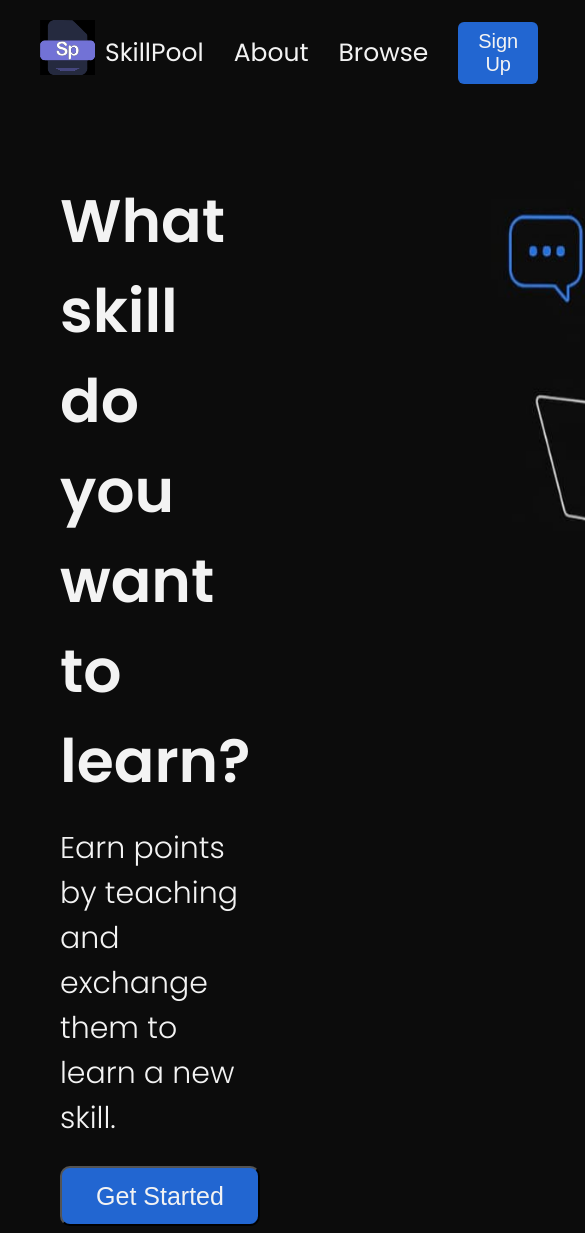
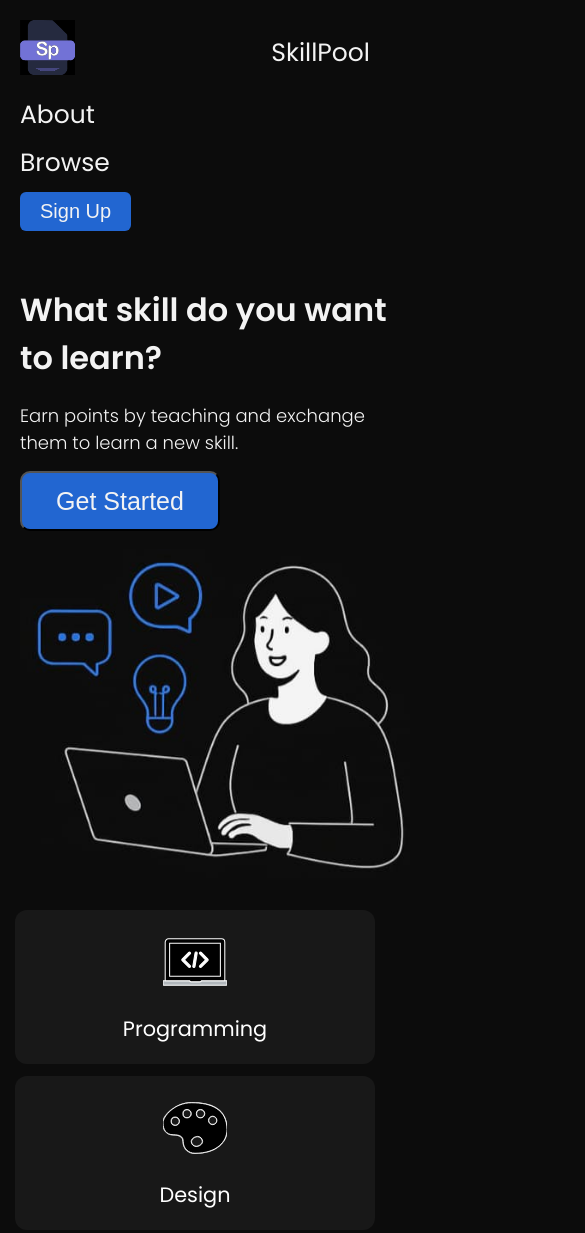
Before and after one commit to AyushSahu143/SkillPool, a plain HTML site: page index.html in a window 390 px wide. Shown: the top 1233 px of the page, 585 px wide, since content can reach past the window. Drawn offline with Linux system fonts and the light colour scheme.

Commit message:
Updated CSS for responsive header and mobile view

```diff
--- a/style.css
+++ b/style.css
@@ -1,33 +1,30 @@
-
 body {
     background-color: #0c0c0c;
     font-family: 'Poppins', sans-serif, 'Times New Roman', Times, serif;
     margin: 0;
-
 }
-
 header {
     display: flex;
-    justify-content: space-between;
     align-items: center;
+    justify-content: flex-start;
+    flex-wrap: wrap;
+    gap: 20px;
     padding: 10px 40px;
     margin-top: 10px;
 }
-
 a {
     text-decoration: none;
     font-size: 25px;
-    margin-right: 30px;
-    color: #f3f3f3;;
+    margin: 0;
+    color: #f3f3f3;
 }
 .linked {
     display: flex;
+    align-items: center;
     gap: 10px;
 }
-
 #brand {
     align-self: center;
-
 }
 #logo {
     margin-right: 0;
@@ -36,7 +33,9 @@ a {
     height: 55px;
     width: auto;
 }
-
+#about {
+    margin-left: auto;
+}
 #signup {
     font-size: 20px;
     padding: 8px 20px;
@@ -45,7 +44,7 @@ a {
     background-color: #2266d1;
     cursor: pointer;
     color: #f3f3f3;
-    margin-right: 60px;
+    margin: 0;
 }
 
 #signup:hover {
@@ -59,21 +58,18 @@ main {
 h1 {
     font-size: 60px;
     font-weight: 600;
-    margin-right: 200px;margin-bottom: 10px;
+    margin-right: 200px;
+    margin-bottom: 10px;
 }
-
 .text-block {
     display: flex;
     flex-direction: column;
     margin-left: 60px;
-
-
 }
 #content {
     display: flex;
     gap: 40px;
     margin-top: 40px;
-
 }
 h2 {
     font-weight: 200;
@@ -86,7 +82,6 @@ h2 {
     max-width: 100%;
     height: 430px;
     margin-right: 60px;
-
 }
 #started {
     height: 60px;
@@ -102,14 +97,12 @@ h2 {
     transform: scale(1.05);
     transition: 0.2s ease;
 }
-
 .featured {
     display: flex;
     gap: 2rem;
     justify-content: center;
     margin: 2rem 0;
 }
-
 .feature-item {
     text-align: center;
     text-decoration: none;
@@ -117,24 +110,100 @@ h2 {
     transition: transform 0.2s ease;
     background-color: #181818;
     height: 150px;
-    width: 270px;
+    width: 300px;
     border-radius: 12px;
     padding-top: 25px;
     padding-bottom: 25px;
-
 }
-
 .feature-item svg {
     width: 100px;
     height: 100px;
     margin-bottom: 0.5rem;
 }
-
 .feature-item:hover {
     transform: scale(1.1);
 }
-
 .feature-item span {
     display: block;
-    font-size: 1.3 rem;
+    font-size: 1.3rem;
 }
+@media (max-width: 900px) {
+    header {
+        gap: 14px;
+        padding: 10px 20px;
+    }
+    h1 {
+        font-size: 44px;
+        margin-right: 0;
+    }
+    h2 {
+        font-size: 22px;
+        margin-right: 0;
+    }
+    #illus {
+        width: 380px;
+        height: auto;
+        margin-right: 20px;
+    }
+    #content {
+        gap: 24px;
+    }
+    .featured {
+        flex-wrap: wrap;
+        gap: 1rem;
+    }
+}
+@media (max-width: 600px) {
+    header {
+        flex-direction: column;
+        align-items: stretch;
+        gap: 10px;
+    }
+    .linked {
+        justify-content: space-between;
+    }
+    #about {
+        margin-left: 0;
+    }
+    #browse,
+    #about,
+    #signup {
+        align-self: flex-start;
+    }
+
+    #content {
+        flex-direction: column;
+        align-items: flex-start;
+        gap: 18px;
+        margin-top: 24px;
+    }
+    .text-block {
+        margin-left: 20px;
+    }
+    h1 {
+        font-size: 32px;
+    }
+    h2 {
+        font-size: 18px;
+    }
+    #illus {
+        width: 100%;
+        max-width: 100%;
+        height: auto;
+        margin: 0 20px;
+    }
+
+    .featured {
+        flex-wrap: wrap;
+        gap: 0.75rem;
+    }
+    .feature-item {
+        width: min(100%, 320px);
+        height: auto;
+        padding: 20px;
+    }
+    .feature-item svg {
+        width: 64px;
+        height: 64px;
+    }
+}
```
Lines whose indentation alone changed are shown as unchanged.
